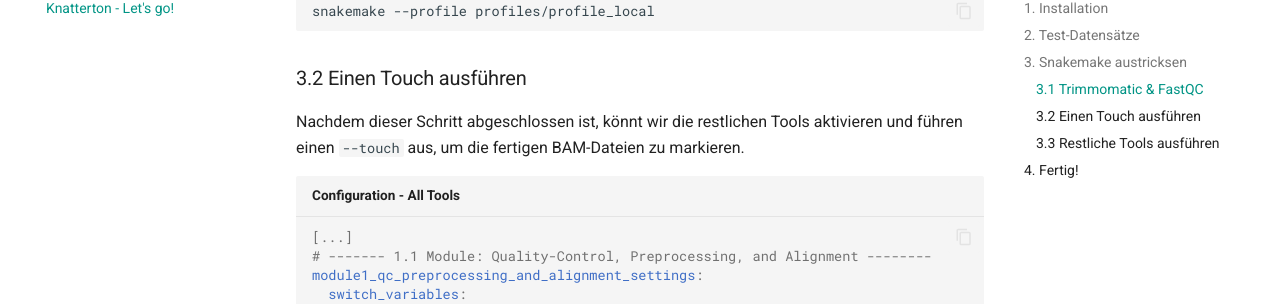
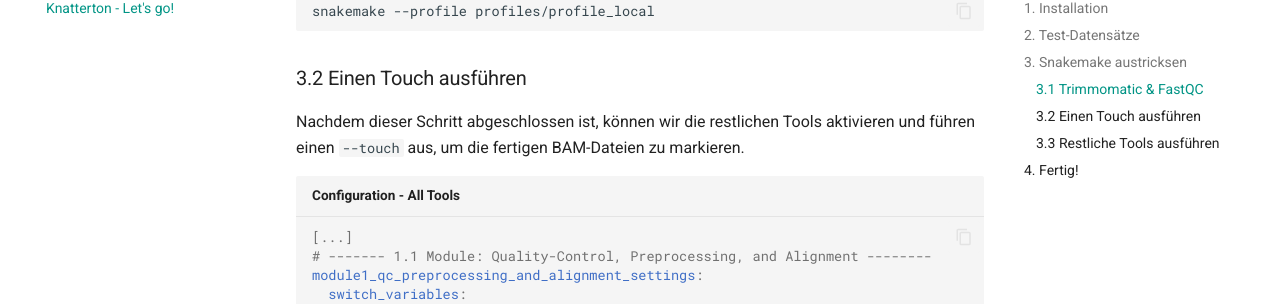
Before and after one commit to KuechlerO/SnakeSplice_Documentation, an MkDocs documentation site: the page built from docs/swp2024/knatterton.md, in a window 1280 px wide and 900 px high, scrolled down 2082 px. Shown: the part 148-452 px from the top of the window. Built offline with MkDocs 1.6.1 and Material for MkDocs 9.7.7, drawn with Linux system fonts in a browser that asks for light colours.

````diff
--- a/docs/getting_started/example_data/pep_config.yaml
+++ b/docs/getting_started/example_data/pep_config.yaml
@@ -17,4 +17,4 @@ sample_modifiers:
       cdt_samples_dir: "../input_data/simulated_reads_chr21_case1"
 
       # Variables for <adaptors_file>
-      tutorial_adaptors: "../input_data/adaptors_mix.fa"
+      tutorial_adaptors: "../input_data/sequencing_adaptors/adaptors_mix.fa"
--- a/docs/swp2024/knatterton.md
+++ b/docs/swp2024/knatterton.md
@@ -82,7 +82,7 @@ snakemake --profile profiles/profile_local
 ```
 
 ### 3.2 Einen Touch ausführen
-Nachdem dieser Schritt abgeschlossen ist, könnt wir die restlichen Tools aktivieren und führen einen `--touch` aus, um die fertigen BAM-Dateien zu markieren.
+Nachdem dieser Schritt abgeschlossen ist, können wir die restlichen Tools aktivieren und führen einen `--touch` aus, um die fertigen BAM-Dateien zu markieren.
 
 ``` yaml title="Configuration - All Tools" hl_lines="7 9 10 12 14 15 17"
 [...]
````
